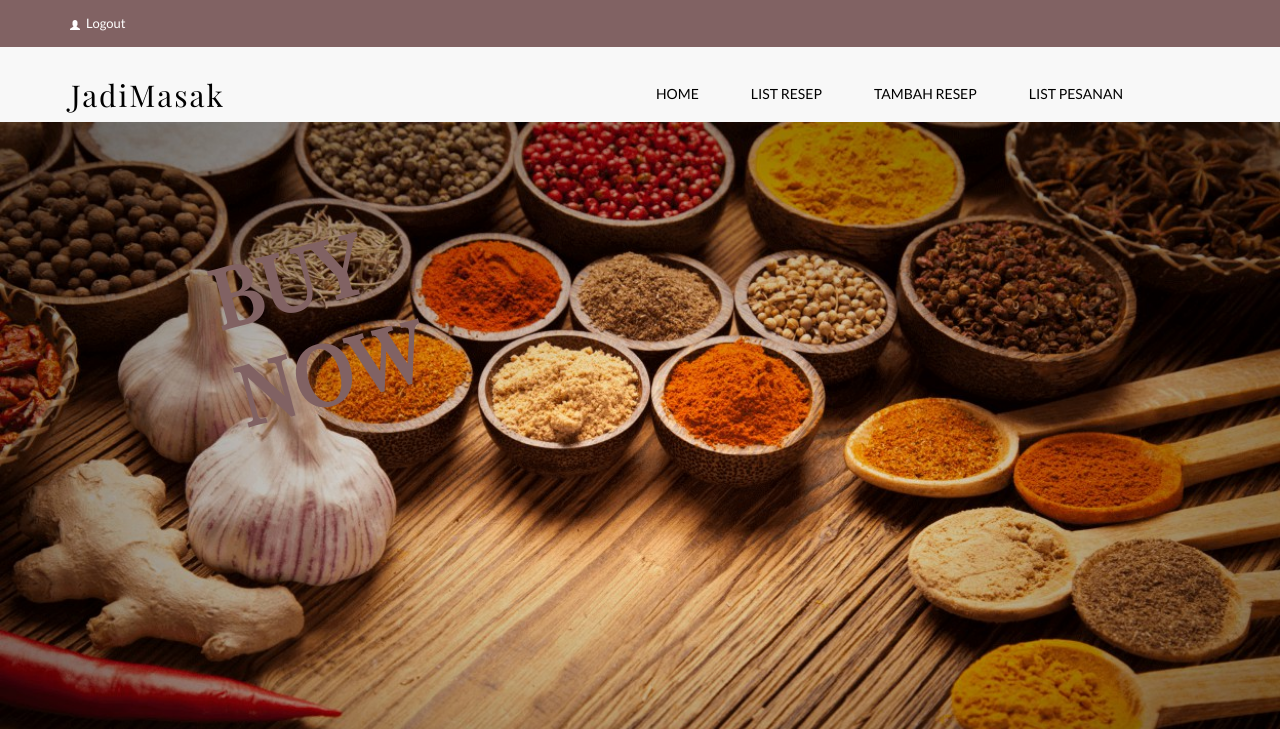
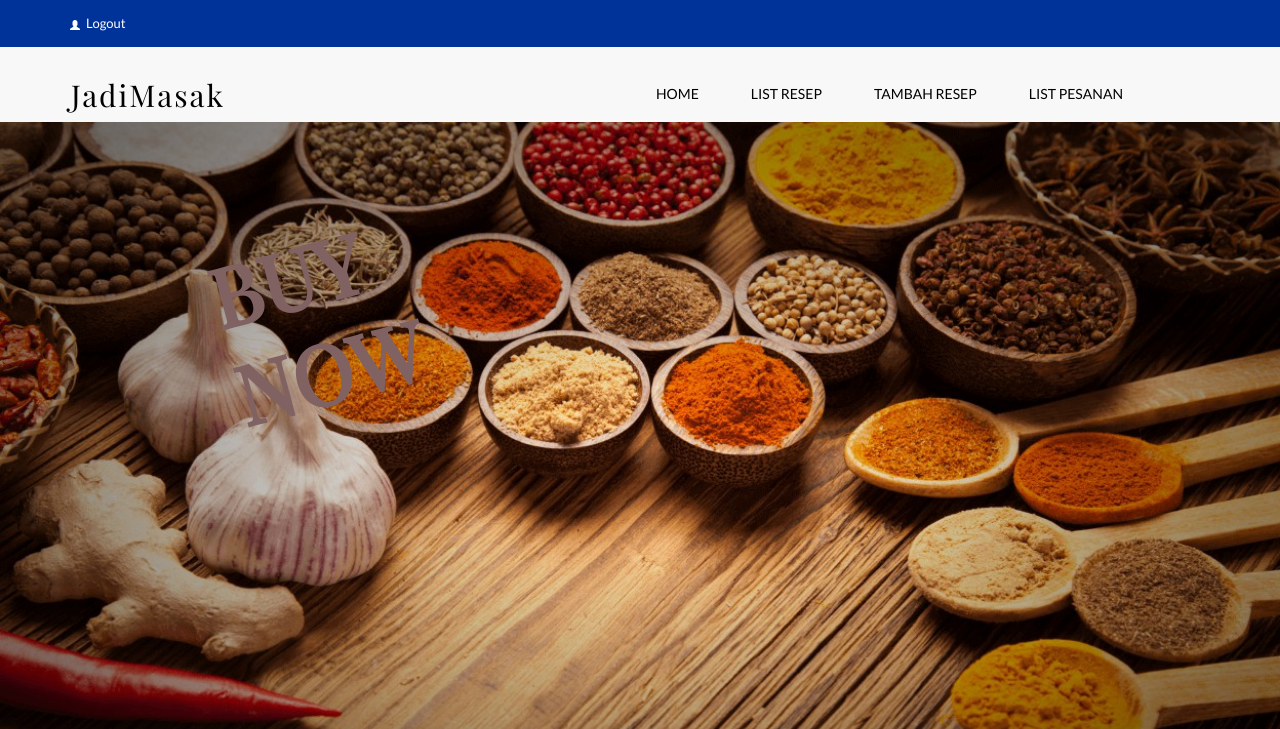
Before and after one commit to MKPL01/FinalProject_MKPL, a CodeIgniter app: page /rpl2/index.php/c_admin/index in a window 1280 px wide. Shown: the top 729 px of the page. Run offline with CodeIgniter, Linux system fonts and the light colour scheme; data comes from the database, SQL or seed files in the repository; some libraries are stand-ins or nearby versions.

Commit message:
perubahan warna halaman admin dan kurir

```diff
--- a/application/views/Admin/detailresep.php
+++ b/application/views/Admin/detailresep.php
@@ -19,7 +19,7 @@
 <body>
     <!-- header-section-starts -->
     <div class="header">
-        <div class="header-top-strip">
+        <div class="header-top-strip-admin">
             <div class="container">
                 <div class="header-top-left">
                     <ul>
--- a/application/views/Admin/home_admin.php
+++ b/application/views/Admin/home_admin.php
@@ -21,7 +21,7 @@
 <body>
 	<!-- header-section-starts -->
 	<div class="header">
-		<div class="header-top-strip">
+		<div class="header-top-strip-admin">
 			<div class="container">
 				<div class="header-top-left">
 					<ul>
--- a/application/views/Admin/home_admin_input_barang.php
+++ b/application/views/Admin/home_admin_input_barang.php
@@ -21,7 +21,7 @@
 <body>
     <!-- header-section-starts -->
     <div class="header">
-        <div class="header-top-strip">
+       <div class="header-top-strip-admin">
             <div class="container">
                 <div class="header-top-left">
                     <ul>
--- a/application/views/Admin/list_pemesanan.php
+++ b/application/views/Admin/list_pemesanan.php
@@ -19,7 +19,7 @@
 <body>
 	<!-- header-section-starts -->
 	<div class="header">
-		<div class="header-top-strip">
+		<div class="header-top-strip-admin">
 			<div class="container">
 				<div class="header-top-left">
 					<ul>
--- a/application/views/Admin/list_resep.php
+++ b/application/views/Admin/list_resep.php
@@ -19,7 +19,7 @@
 <body>
 	<!-- header-section-starts -->
 	<div class="header">
-		<div class="header-top-strip">
+		<div class="header-top-strip-admin">
 			<div class="container">
 				<div class="header-top-left">
 					<ul>
--- a/application/views/Kurir/home_kurir.php
+++ b/application/views/Kurir/home_kurir.php
@@ -21,7 +21,7 @@
 <body>
 	<!-- header-section-starts -->
 	<div class="header">
-		<div class="header-top-strip">
+		<div class="header-top-strip-kurir">
 			<div class="container">
 				<div class="header-top-left">
 					<ul>
--- a/application/views/Kurir/list_pemesanan.php
+++ b/application/views/Kurir/list_pemesanan.php
@@ -19,7 +19,7 @@
 <body>
 	<!-- header-section-starts -->
 	<div class="header">
-		<div class="header-top-strip">
+		<div class="header-top-strip-kurir">
 			<div class="container">
 				<div class="header-top-left">
 					<ul>
--- a/assets/css/style.css
+++ b/assets/css/style.css
@@ -50,6 +50,14 @@ label{
 .header-top-strip{
 	padding:8px 0 14px 0;
 	background-color:#816263;
+}
+.header-top-strip-kurir{
+	padding:8px 0 14px 0;
+	background-color:#009933;
+}
+.header-top-strip-admin{
+	padding:8px 0 14px 0;
+	background-color:#003399;
 }
 .header-top-left ul li {
     display: inline-block;
```
